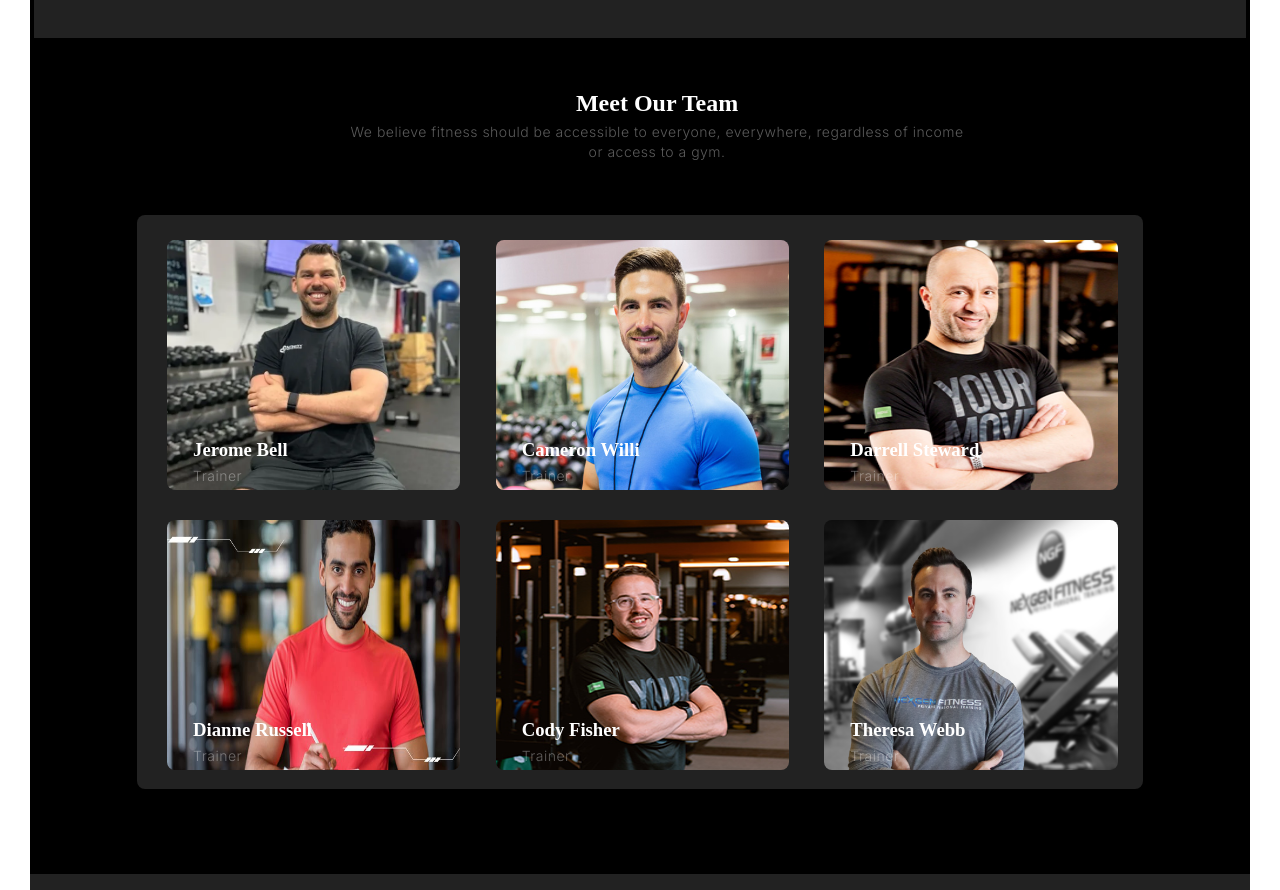
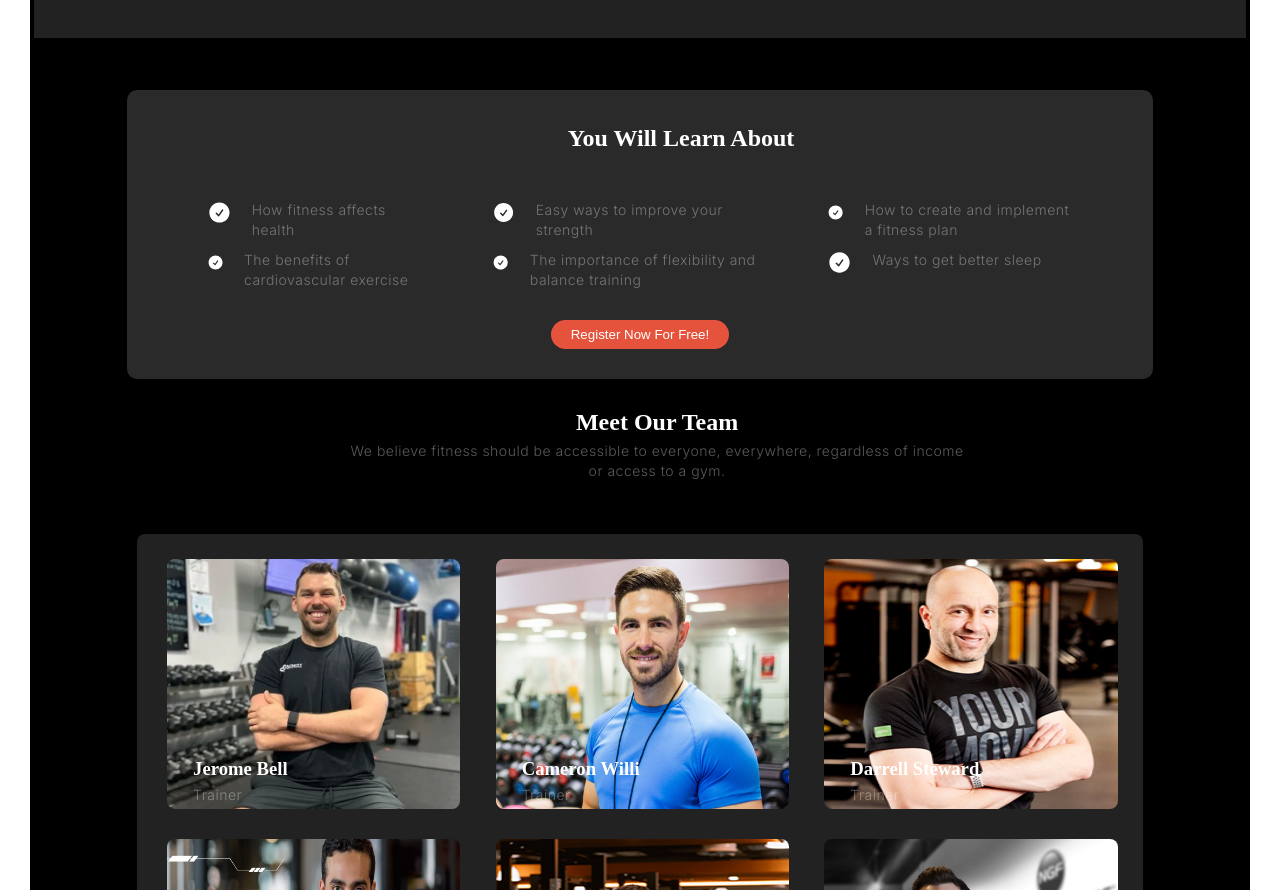
Before and after one commit to tahmina-nishu/batch-10_assignment-2, a plain HTML site: page index.html in a window 1280 px wide. Shown: the part 2804-3694 px from the top of the page. Drawn offline with Linux system fonts and the light colour scheme.

Commit message:
added estra section

```diff
--- a/index.html
+++ b/index.html
@@ -170,14 +170,14 @@
                         </div>
                         <div class="row">
                             <input type="text" placeholder="Age"></input>
-                            <select class="select-txt">
-                                <option class="txt select-txt">sex</option>
+                            <select>
+                                <option class="txt">sex</option>
                                 <option class="txt">male</option>
                                 <option class="txt">female</option>
                             </select>
                         </div>
                         <div class="row">
-                            <select class="select-txt">
+                            <select>
                                 <option>Select an activity factor</option>
                             </select>
                         </div>
@@ -185,6 +185,56 @@
                     <button>Calculate</button>
                 </div>
             </div>
+        </section>
+        <section id="learn">
+            <div class="title">
+                <h2>You Will Learn About</h2>
+            </div>
+            <div class="contents">
+                <div>
+                    <div class="learn-content">
+                        <svg xmlns="http://www.w3.org/2000/svg" viewBox="0 0 24 24" fill="currentColor" class="size-6">
+                            <path fill-rule="evenodd" d="M2.25 12c0-5.385 4.365-9.75 9.75-9.75s9.75 4.365 9.75 9.75-4.365 9.75-9.75 9.75S2.25 17.385 2.25 12Zm13.36-1.814a.75.75 0 1 0-1.22-.872l-3.236 4.53L9.53 12.22a.75.75 0 0 0-1.06 1.06l2.25 2.25a.75.75 0 0 0 1.14-.094l3.75-5.25Z" clip-rule="evenodd" />
+                        </svg>
+                        <p>How fitness affects health</p>
+                    </div>
+                    <div class="learn-content">
+                        <svg xmlns="http://www.w3.org/2000/svg" viewBox="0 0 24 24" fill="currentColor" class="size-6">
+                            <path fill-rule="evenodd" d="M2.25 12c0-5.385 4.365-9.75 9.75-9.75s9.75 4.365 9.75 9.75-4.365 9.75-9.75 9.75S2.25 17.385 2.25 12Zm13.36-1.814a.75.75 0 1 0-1.22-.872l-3.236 4.53L9.53 12.22a.75.75 0 0 0-1.06 1.06l2.25 2.25a.75.75 0 0 0 1.14-.094l3.75-5.25Z" clip-rule="evenodd" />
+                        </svg>
+                        <p>The benefits of cardiovascular exercise</p>
+                    </div>
+                </div>
+                <div>
+                    <div class="learn-content">
+                        <svg xmlns="http://www.w3.org/2000/svg" viewBox="0 0 24 24" fill="currentColor" class="size-6">
+                            <path fill-rule="evenodd" d="M2.25 12c0-5.385 4.365-9.75 9.75-9.75s9.75 4.365 9.75 9.75-4.365 9.75-9.75 9.75S2.25 17.385 2.25 12Zm13.36-1.814a.75.75 0 1 0-1.22-.872l-3.236 4.53L9.53 12.22a.75.75 0 0 0-1.06 1.06l2.25 2.25a.75.75 0 0 0 1.14-.094l3.75-5.25Z" clip-rule="evenodd" />
+                        </svg>
+                        <p>Easy ways to improve your strength</p>
+                    </div>
+                    <div class="learn-content">
+                        <svg xmlns="http://www.w3.org/2000/svg" viewBox="0 0 24 24" fill="currentColor" class="size-6">
+                            <path fill-rule="evenodd" d="M2.25 12c0-5.385 4.365-9.75 9.75-9.75s9.75 4.365 9.75 9.75-4.365 9.75-9.75 9.75S2.25 17.385 2.25 12Zm13.36-1.814a.75.75 0 1 0-1.22-.872l-3.236 4.53L9.53 12.22a.75.75 0 0 0-1.06 1.06l2.25 2.25a.75.75 0 0 0 1.14-.094l3.75-5.25Z" clip-rule="evenodd" />
+                        </svg>
+                        <p>The importance of flexibility and balance training</p>
+                    </div>
+                </div>
+                <div>
+                    <div class="learn-content">
+                        <svg xmlns="http://www.w3.org/2000/svg" viewBox="0 0 24 24" fill="currentColor" class="size-6">
+                            <path fill-rule="evenodd" d="M2.25 12c0-5.385 4.365-9.75 9.75-9.75s9.75 4.365 9.75 9.75-4.365 9.75-9.75 9.75S2.25 17.385 2.25 12Zm13.36-1.814a.75.75 0 1 0-1.22-.872l-3.236 4.53L9.53 12.22a.75.75 0 0 0-1.06 1.06l2.25 2.25a.75.75 0 0 0 1.14-.094l3.75-5.25Z" clip-rule="evenodd" />
+                        </svg>
+                        <p>How to create and implement a fitness plan</p>
+                    </div>
+                    <div class="learn-content">
+                        <svg xmlns="http://www.w3.org/2000/svg" viewBox="0 0 24 24" fill="currentColor" class="size-6">
+                            <path fill-rule="evenodd" d="M2.25 12c0-5.385 4.365-9.75 9.75-9.75s9.75 4.365 9.75 9.75-4.365 9.75-9.75 9.75S2.25 17.385 2.25 12Zm13.36-1.814a.75.75 0 1 0-1.22-.872l-3.236 4.53L9.53 12.22a.75.75 0 0 0-1.06 1.06l2.25 2.25a.75.75 0 0 0 1.14-.094l3.75-5.25Z" clip-rule="evenodd" />
+                        </svg>
+                        <p>Ways to get better sleep</p>
+                    </div>
+                </div>
+            </div>
+            <button>Register Now For Free!</button>
         </section>
         <section id="meet-team">
             <div class="title">
--- a/styles/fitness.css
+++ b/styles/fitness.css
@@ -203,6 +203,10 @@ main{
 #bmi{
     margin-top: 8%;
 }
+svg{
+    height: 30px;
+    width: 30px;
+}
 #BMI{
     background: rgb(34, 34, 34);
     margin: 0 -9%;
@@ -271,6 +275,26 @@ input, select{
     position: absolute;
     bottom: 8px;
     left: 16px;
+}
+#learn{
+    background: rgb(43, 42, 42);
+    padding: 30px 40px;
+    margin-bottom: 30px;
+    border-radius: 10px;
+}
+.contents{
+    margin-top: -60px;
+}
+.contents,.learn-content{
+    display: flex;
+    text-align: left;
+}
+svg{
+    height: 25px;
+    width: 25px;
+}
+#learn button{
+    margin-top: 30px;
 }
 footer{
     margin-top: -0.1%;
@@ -382,9 +406,17 @@ footer{
         padding: 8px 7px;
     }
    #content, .extra-info{
-    grid-template-columns: 1fr;
-    row-gap: 15px;
+        grid-template-columns: 1fr;
+        row-gap: 15px;
    }
+   .learn-content{
+        gap: 10px;
+    }
+    .contents{
+        flex-direction: column;
+        gap: 10px;
+        margin-top: -90px;
+    }
 }
 
 
@@ -460,4 +492,12 @@ footer{
         grid-template-columns: 1fr;
         row-gap: 20px;
     }
+    .learn-content{
+        gap: 10px;
+    }
+    .contents{
+        flex-direction: column;
+        gap: 10px;
+        margin-top: -120px;
+    }
 }
```
